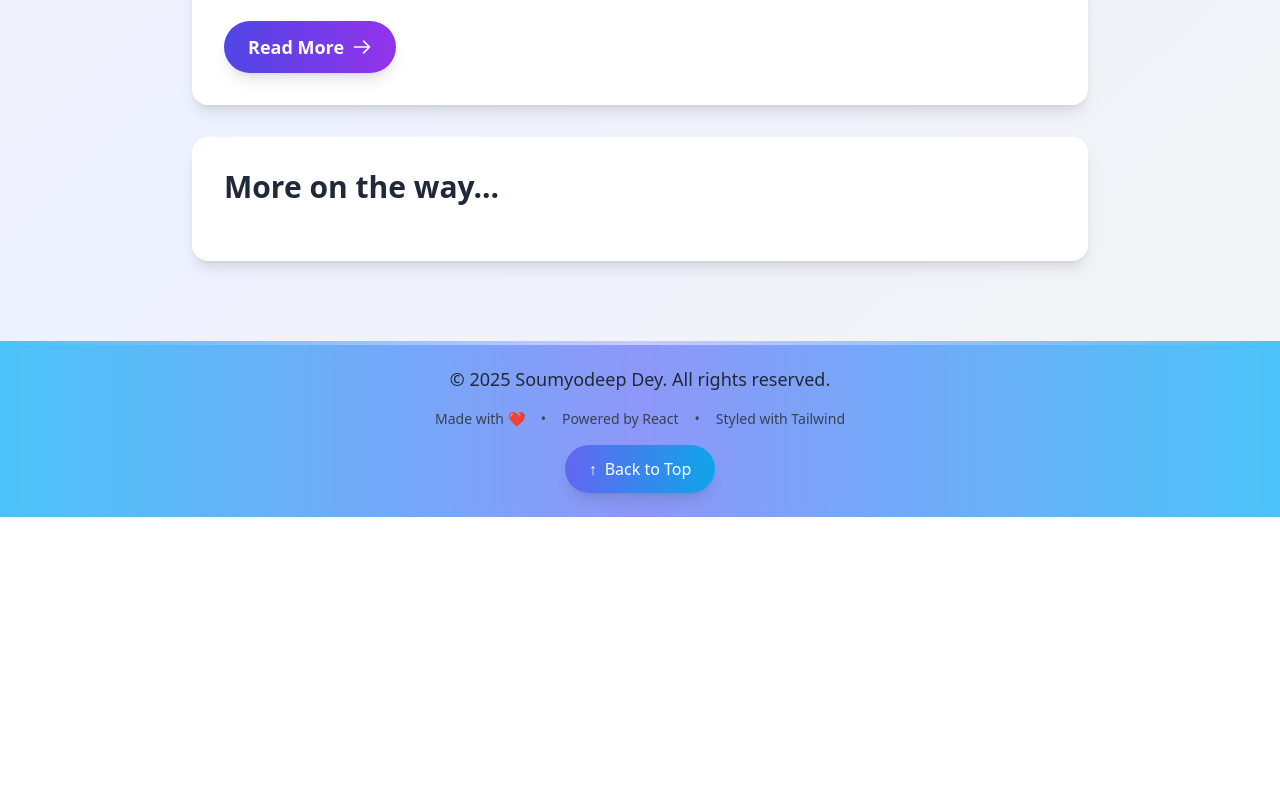
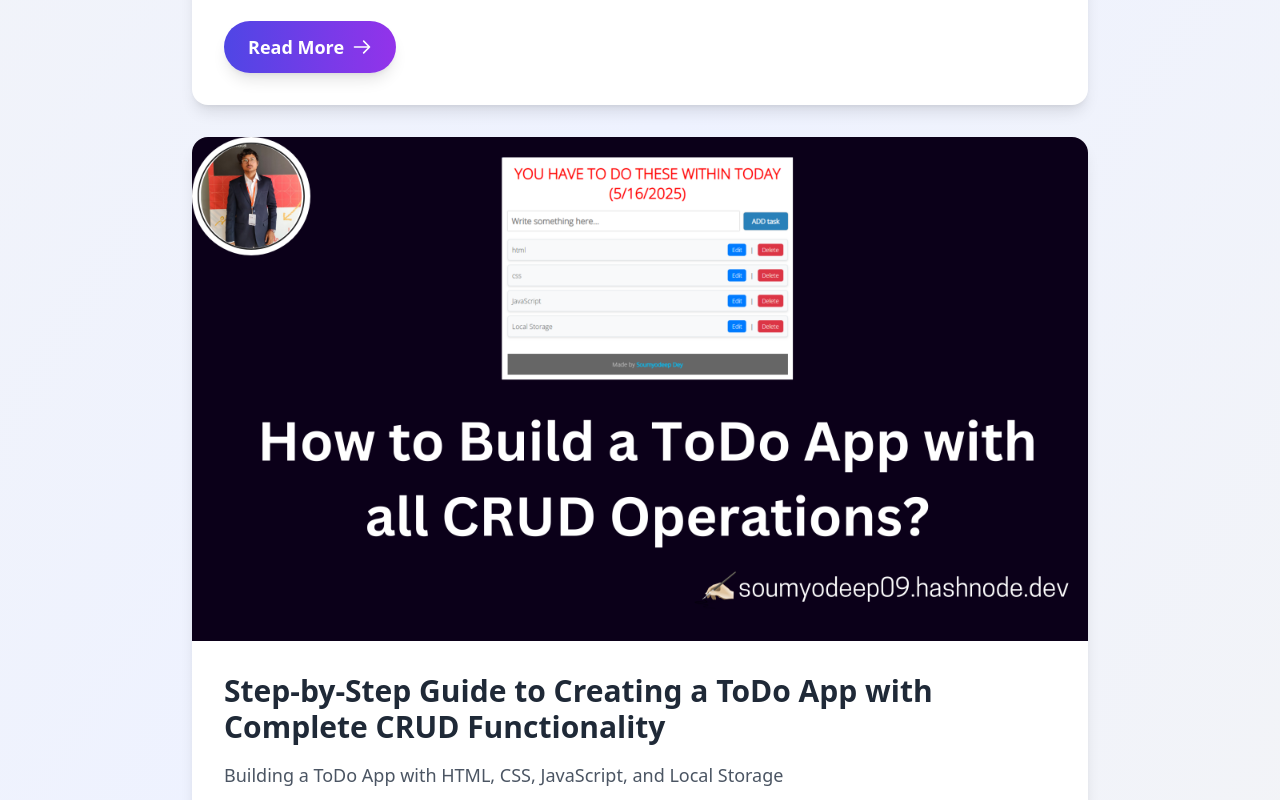
Before and after one commit to Soumyodeep-Dey/SD-portfolio, a React (Vite) app: page /blogs in a window 1280 px wide. Shown: the part 900-1700 px from the top of the page. Before the commit the page ends 1417 px from the top, so only its background shows below. Built offline with nearby package versions, Linux system fonts and the light colour scheme.

Commit message:
added new blog (todo app)

```diff
--- a/src/components/Blogs/Blogs.jsx
+++ b/src/components/Blogs/Blogs.jsx
@@ -2,8 +2,14 @@ const blogList = [
   {
     title: "A Beginners Guide to LinkedIn",
     description: "Effective Strategies for Expanding Your LinkedIn Network (most useful for Beginners)",
-    link: "https://hashnode.com/edit/cm02l0eje000408mhbmv61h6f",
-    image: "/Images/Add a heading.png",
+    link: "https://hashnode.com/post/cm02l0eje000408mhbmv61h6f",
+    image: "public/Images/LinkedIn Blog.png",
+  },
+  {
+    title: "Step-by-Step Guide to Creating a ToDo App with Complete CRUD Functionality",
+    description: "Building a ToDo App with HTML, CSS, JavaScript, and Local Storage",
+    link: "https://hashnode.com/post/cmas1h2tg000509lbe8flaetj",
+    image: "public/Images/ToDo App Blog.png",
   },
   {
     title: "More on the way...",
```
Also changed, not shown: public/Images/LinkedIn Blog.png (renamed from public/Images/Add a heading.png), public/Images/ToDo App Blog.png (added).
